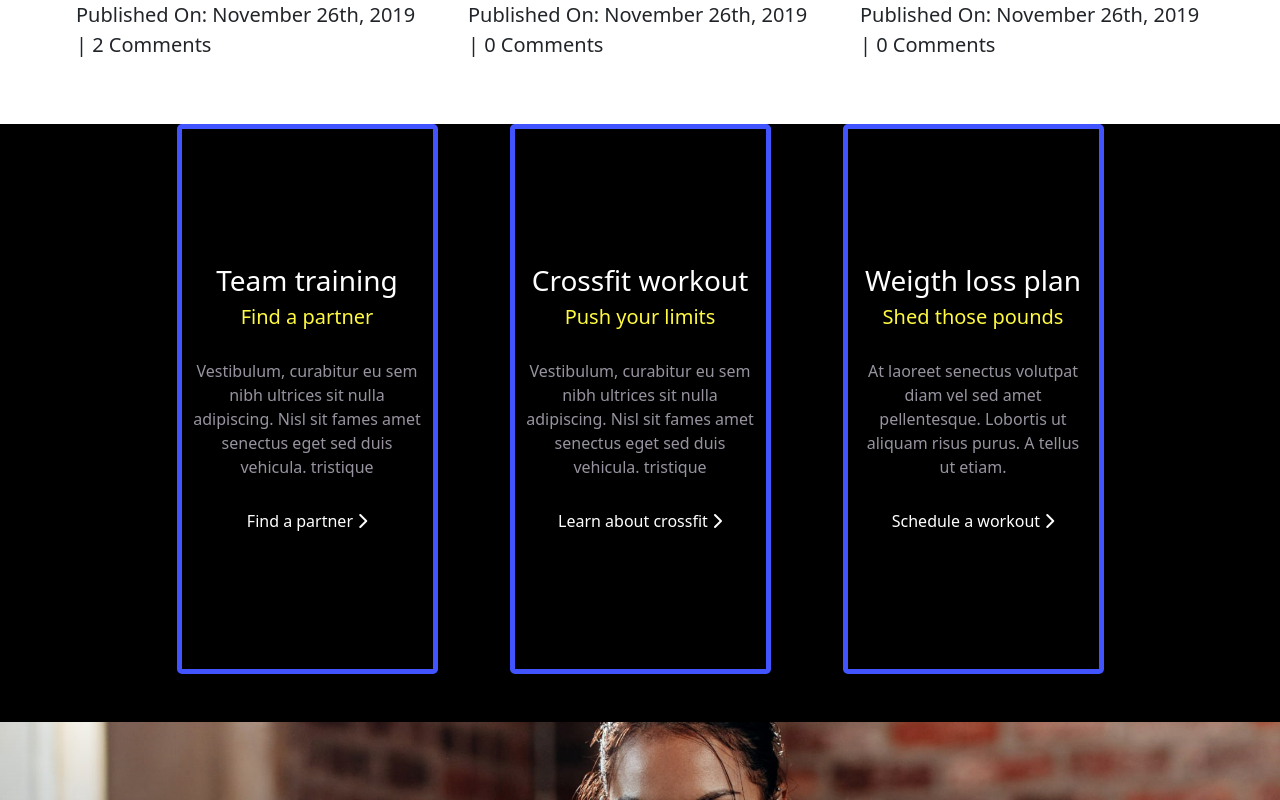
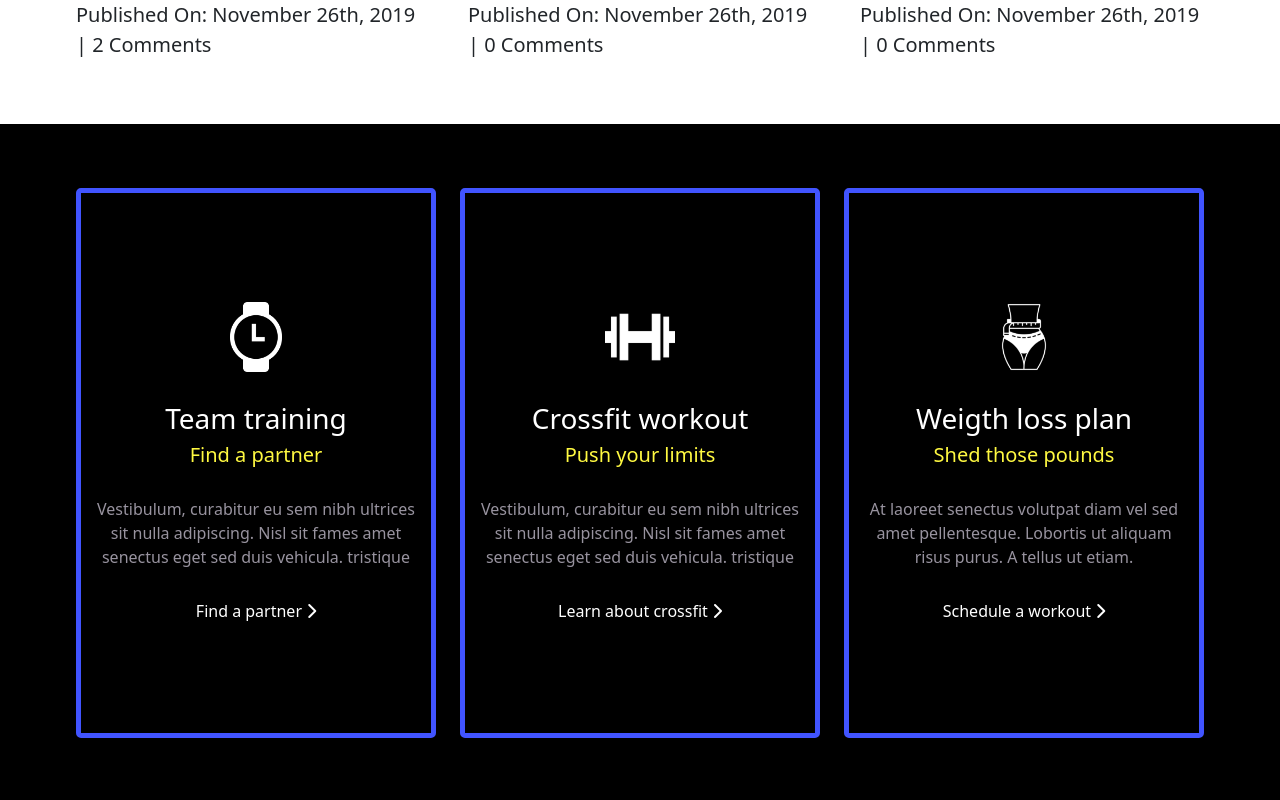
Before and after one commit to Francesco-Matteucci/proj-html-vuejs, a Vue app: page / in a window 1280 px wide. Shown: the part 3620-4420 px from the top of the page. Built offline with nearby package versions, Linux system fonts and the light colour scheme.

Commit message:
fixed dynamic images and refactoring layout

```diff
--- a/src/components/main/ItemPlans.vue
+++ b/src/components/main/ItemPlans.vue
@@ -2,28 +2,36 @@
 
 export default {
     data() {
-        return{
+        return {
 
         }
     },
-    props:{
-        itemCard:{
+    props: {
+        itemCard: {
             type: Object,
             required: true
         }
     },
+    methods: {
+        getImagePath(imagePath) {
+            return new URL(`../../assets/img/${imagePath}`, import.meta.url).href;
+        }
+    }
 }
 </script>
 
 <template>
-    <article >
-        <a href="https://themeforest.net/item/avada-responsive-multipurpose-theme/2833226?irgwc=1&clickid=RTpRi5yN2xyKTIqQnV04UVzBUkCyM5U5S2udUA0&iradid=275988&irpid=1292887&iradtype=ONLINE_TRACKING_LINK&irmptype=mediapartner&mp_value1=&utm_campaign=af_impact_radius_1292887&utm_medium=affiliate&utm_source=impact_radius" >
-            <!-- <img :src="" :alt="{{ itemCard.title }}"> -->
-            <h3>{{ itemCard.title}}</h3>
-            <h5>{{ itemCard.subtitle}}</h5>
-            <p>{{ itemCard.description}}</p>
+    <article>
+        <a
+            href="https://themeforest.net/item/avada-responsive-multipurpose-theme/2833226?irgwc=1&clickid=RTpRi5yN2xyKTIqQnV04UVzBUkCyM5U5S2udUA0&iradid=275988&irpid=1292887&iradtype=ONLINE_TRACKING_LINK&irmptype=mediapartner&mp_value1=&utm_campaign=af_impact_radius_1292887&utm_medium=affiliate&utm_source=impact_radius">
+            <div class="article-image">
+                <img :src="getImagePath(itemCard.icon)" :alt="itemCard.title">
+            </div>
+            <h3>{{ itemCard.title }}</h3>
+            <h5>{{ itemCard.subtitle }}</h5>
+            <p>{{ itemCard.description }}</p>
             <div>
-                <span>{{ itemCard.link}}</span>
+                <span>{{ itemCard.link }}</span>
                 <i class="fa-solid fa-chevron-right "></i>
             </div>
         </a>
@@ -31,46 +39,48 @@ export default {
 </template>
 
 <style lang="scss" scoped>
-    article{
-        width: 100%;
+article {
     height: 550px;
     border: 5px solid #4154ff;
     border-radius: 5px;
     text-decoration: none;
     display: flex;
+    padding: 1rem;
 
-        a{
+    a {
         color: white;
         text-decoration: none;
         text-align: center;
-            padding: 10px;
 
         display: flex;
         flex-direction: column;
         align-items: center;
         justify-content: center;
+
+        .article-image {
+            margin-bottom: 30px;
+
+            img {
+                max-width: 100%;
+                height: 70px;
+                filter: invert(1);
+            }
+        }
     }
 
-        #icon{
-            font-size: 70px;
-            margin-bottom: 30px;
-        }
-
-        h5{
+    h5 {
         color: #fff941;
         margin-bottom: 30px;
     }
 
-        p{
+    p {
         margin-bottom: 30px;
         color: #98939f;
     }
 }
 
-    article:hover{
+article:hover {
     transition: all 0.3s linear;
     scale: 1.05;
 }
-
-
 </style>
--- a/src/components/main/MainPlans.vue
+++ b/src/components/main/MainPlans.vue
@@ -6,14 +6,14 @@ export default {
         return {
             info: [
                 {
-                    src: "plans-watch.png",
+                    icon: "plans-watch.png",
                     title: "Team training",
                     subtitle: "Find a partner",
                     description: "Vestibulum, curabitur eu sem nibh ultrices sit nulla adipiscing. Nisl sit fames amet senectus eget sed duis vehicula. tristique",
                     link: "Find a partner "
                 },
                 {
-                    src: "plans-weight.png",
+                    icon: "plans-weight.png",
                     title: "Crossfit workout",
                     subtitle: "Push your limits",
                     description: "Vestibulum, curabitur eu sem nibh ultrices sit nulla adipiscing. Nisl sit fames amet senectus eget sed duis vehicula. tristique",
@@ -31,16 +31,16 @@ export default {
     },
     components: {
         ItemPlans
-    }
+    },
 }
 
 </script>
 
 <template>
     <section>
-        <div class="container">
-            <div class="row gap-5 justify-content-center ">
-                <div v-for="(item, i) in info" :key="i" :itemCard="item" class="col-10 col-md-3 mb-5">
+        <div class="container-fluid">
+            <div class="row row-cols-1 row-cols-md-3">
+                <div v-for="(item, i) in info" :key="i" :itemCard="item" class="col mb-5">
                     <ItemPlans :itemCard="item" />
                 </div>
             </div>
@@ -53,6 +53,6 @@ export default {
 section {
     background-color: black;
     color: white;
-    /* padding: 50px; */
+    padding: 4rem;
 }
 </style>
```
Lines whose indentation alone changed are shown as unchanged.
